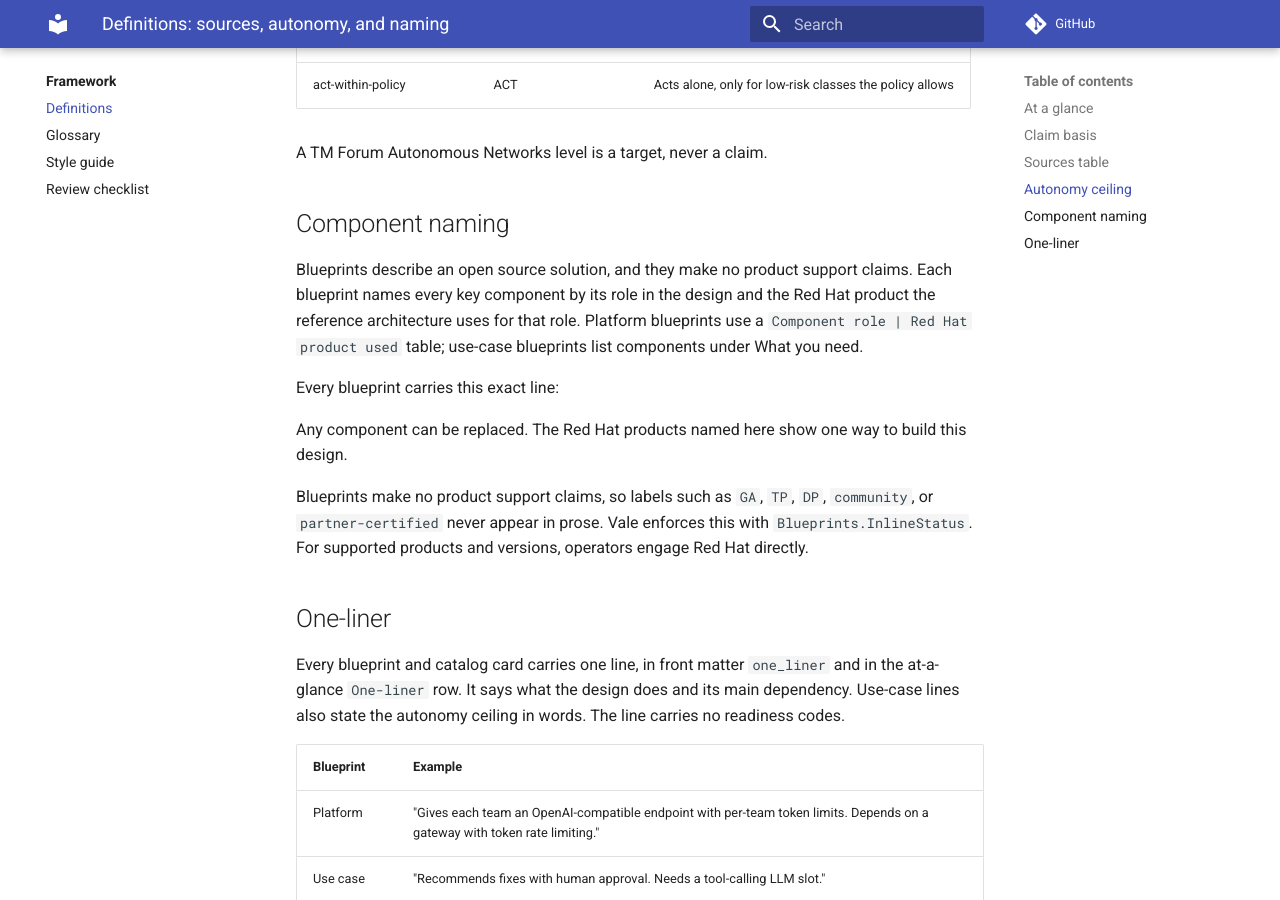
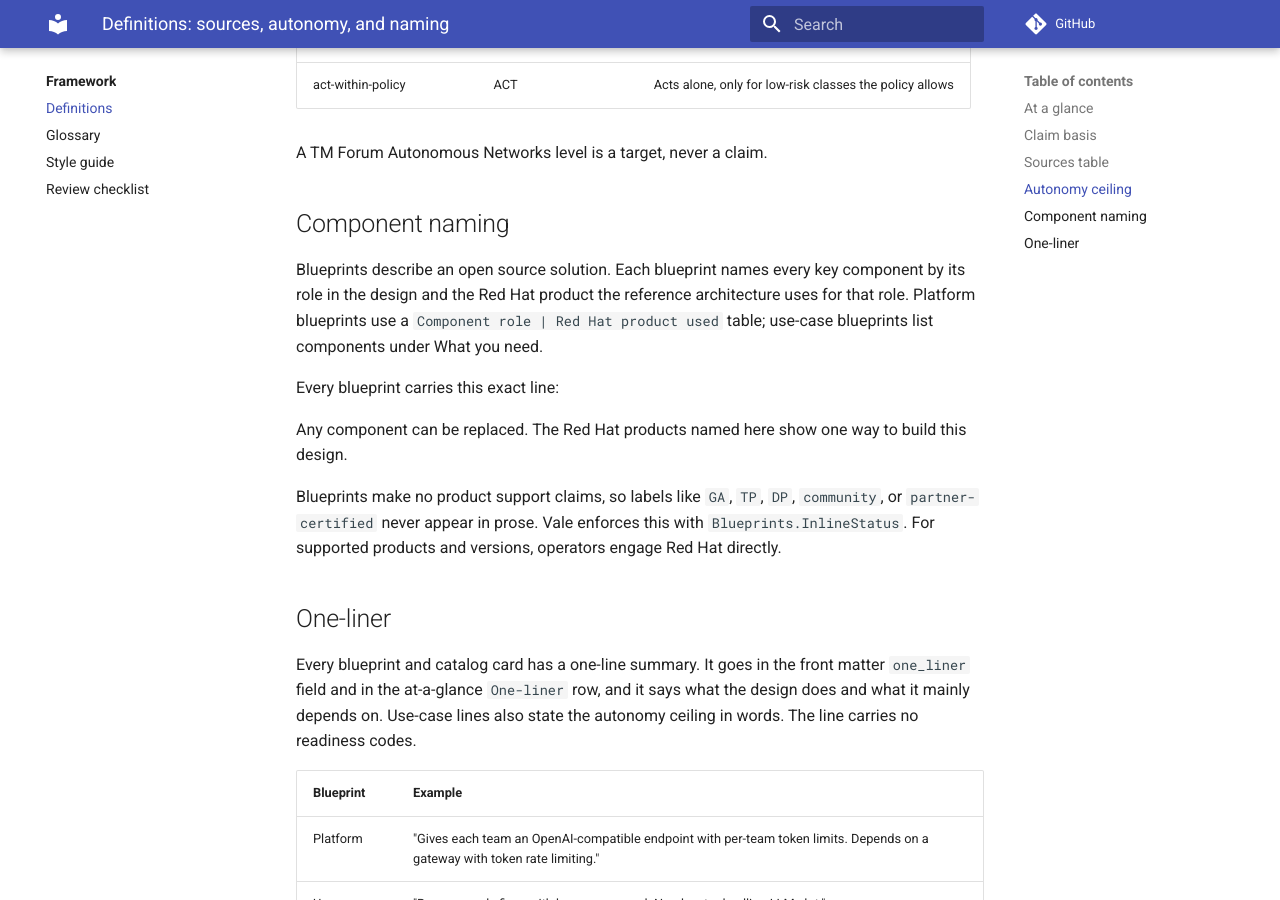
Before and after one commit to ravisharma5/otel-telco-blueprints, an MkDocs documentation site: the page built from framework/definitions.md, in a window 1280 px wide and 900 px high, scrolled down 2134 px. Built offline with MkDocs 1.6.1 and Material for MkDocs 9.7.7, drawn with Linux system fonts in a browser that asks for light colours; comment, search, counter and statistics services are not loaded; some of the changed text lies outside the part shown.

Commit message:
docs(framework): clarity pass on definitions, glossary, and style guide

```diff
--- a/framework/definitions.md
+++ b/framework/definitions.md
@@ -18,7 +18,7 @@ clarity_reviewed: "2026-11-09"
 
 ## Claim basis
 
-Blueprints are recipes built from telecom network expertise, industry use cases, research, and Red Hat recommendations, so they state no validation status. Each key claim names its basis and links its source.
+Blueprints are recipes. They draw on telecom network expertise, industry use cases, research, and Red Hat recommendations, so they state no validation status. Instead, each key claim names its basis and links its source.
 
 | Basis | Use it for | Write it as | Source links to |
 |---|---|---|---|
@@ -29,9 +29,9 @@ Blueprints are recipes built from telecom network expertise, industry use cases,
 
 ## Sources table
 
-Every blueprint carries one Sources table, with one row per key claim. Platform blueprints put it under *Sources and acceptance*; use-case blueprints put it under *Sources*.
+Every blueprint has one Sources table with one row per key claim. Platform blueprints put it under *Sources and acceptance*; use-case blueprints put it under *Sources*.
 
-Canonical columns, in order:
+The canonical columns, in order:
 
 `# | Claim | Basis | Source`
 
@@ -66,17 +66,17 @@ A TM Forum Autonomous Networks level is a target, never a claim.
 
 ## Component naming
 
-Blueprints describe an open source solution, and they make no product support claims. Each blueprint names every key component by its role in the design and the Red Hat product the reference architecture uses for that role. Platform blueprints use a `Component role | Red Hat product used` table; use-case blueprints list components under What you need.
+Blueprints describe an open source solution. Each blueprint names every key component by its role in the design and the Red Hat product the reference architecture uses for that role. Platform blueprints use a `Component role | Red Hat product used` table; use-case blueprints list components under What you need.
 
 Every blueprint carries this exact line:
 
 Any component can be replaced. The Red Hat products named here show one way to build this design.
 
-Blueprints make no product support claims, so labels such as `GA`, `TP`, `DP`, `community`, or `partner-certified` never appear in prose. Vale enforces this with `Blueprints.InlineStatus`. For supported products and versions, operators engage Red Hat directly.
+Blueprints make no product support claims, so labels like `GA`, `TP`, `DP`, `community`, or `partner-certified` never appear in prose. Vale enforces this with `Blueprints.InlineStatus`. For supported products and versions, operators engage Red Hat directly.
 
 ## One-liner
 
-Every blueprint and catalog card carries one line, in front matter `one_liner` and in the at-a-glance `One-liner` row. It says what the design does and its main dependency. Use-case lines also state the autonomy ceiling in words. The line carries no readiness codes.
+Every blueprint and catalog card has a one-line summary. It goes in the front matter `one_liner` field and in the at-a-glance `One-liner` row, and it says what the design does and what it mainly depends on. Use-case lines also state the autonomy ceiling in words. The line carries no readiness codes.
 
 | Blueprint | Example |
 |---|---|
```
Also changed, not shown: other parts of framework/definitions.md (+2 -2 lines), framework/glossary.md (+3 -3 lines), framework/style-guide.md (+5 -7 lines).
